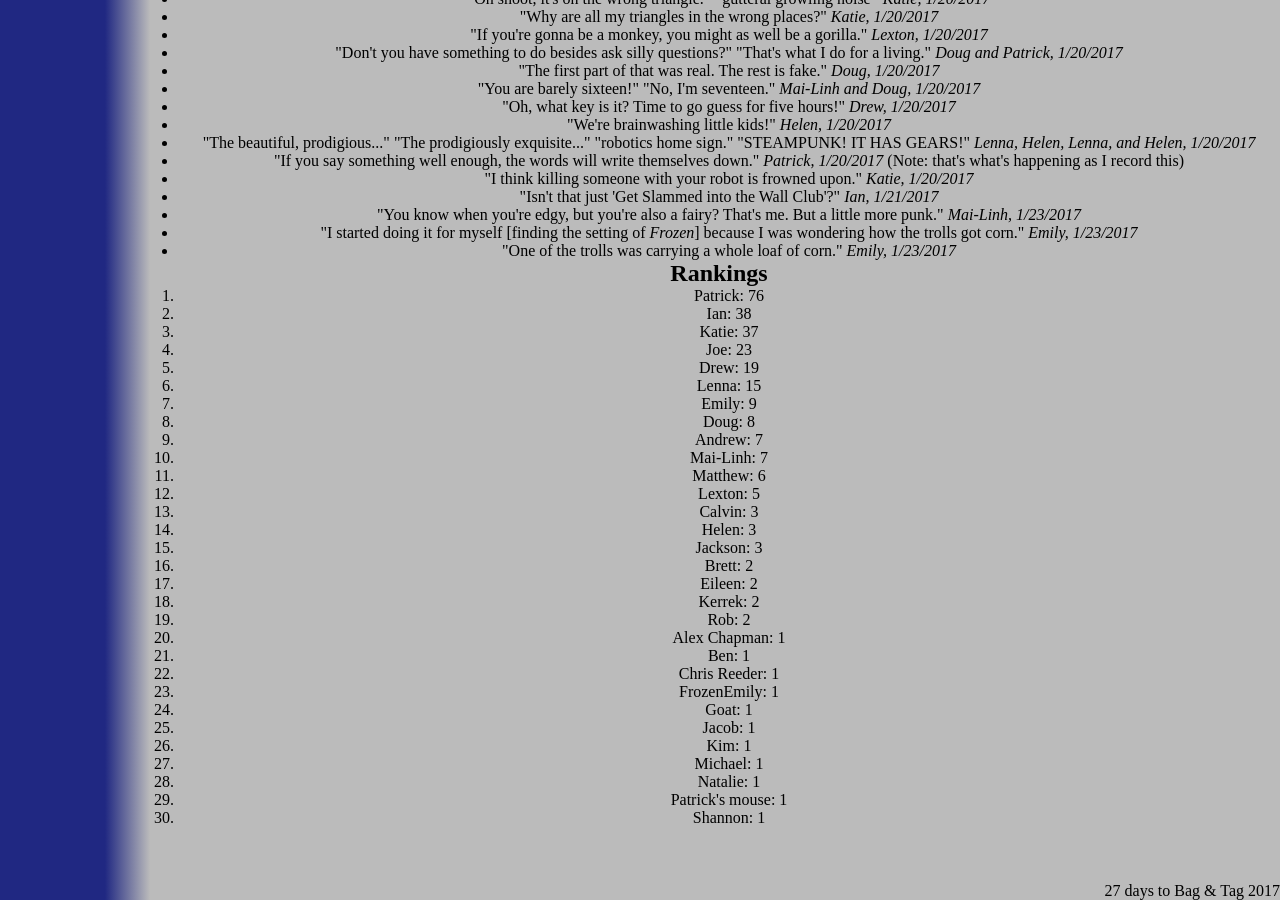
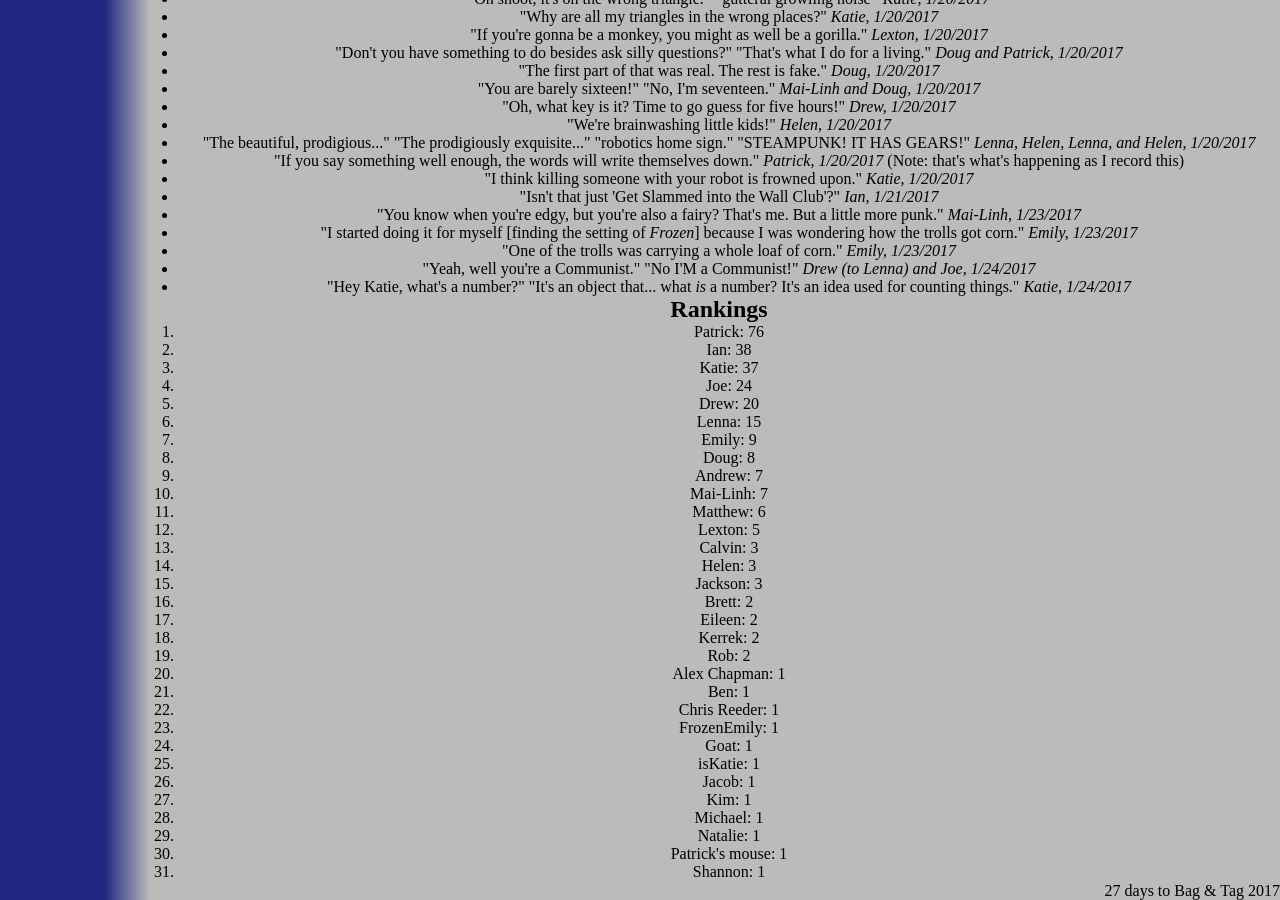
Before and after one commit to katiebugmoon/FRC4131.github.io, a Jekyll site: the page built from media/2017/quotes.html, in a window 1280 px wide and 900 px high, scrolled down 3752 px. Built offline with Jekyll 4.4.1, drawn with Linux system fonts in a browser that asks for light colours; nearby versions of some CDN libraries.

Commit message:
Update quotes.html

```diff
--- a/media/2017/quotes.html
+++ b/media/2017/quotes.html
@@ -215,6 +215,8 @@ title: Build Season 2017 Quotes
 	<li>"You know when you're edgy, but you're also a fairy? That's me. But a little more punk." <i>Mai-Linh, 1/23/2017</i></li>
 	<li>"I started doing it for myself [finding the setting of <i>Frozen</i>] because I was wondering how the trolls got corn." <i>Emily, 1/23/2017</i></li>
 	<li>"One of the trolls was carrying a whole loaf of corn." <i>Emily, 1/23/2017</i></li>
+	<li>"Yeah, well you're a Communist." "No I'M a Communist!" <i>Drew (to Lenna) and Joe, 1/24/2017</i></li>
+	<li>"Hey Katie, what's a number?" "It's an object that... what <i>is</i> a number? It's an idea used for counting things." <i>Katie, 1/24/2017</i></li>
 </ul>
 <h2>Rankings</h2>
 <ol id='rankings'></ol>
```
